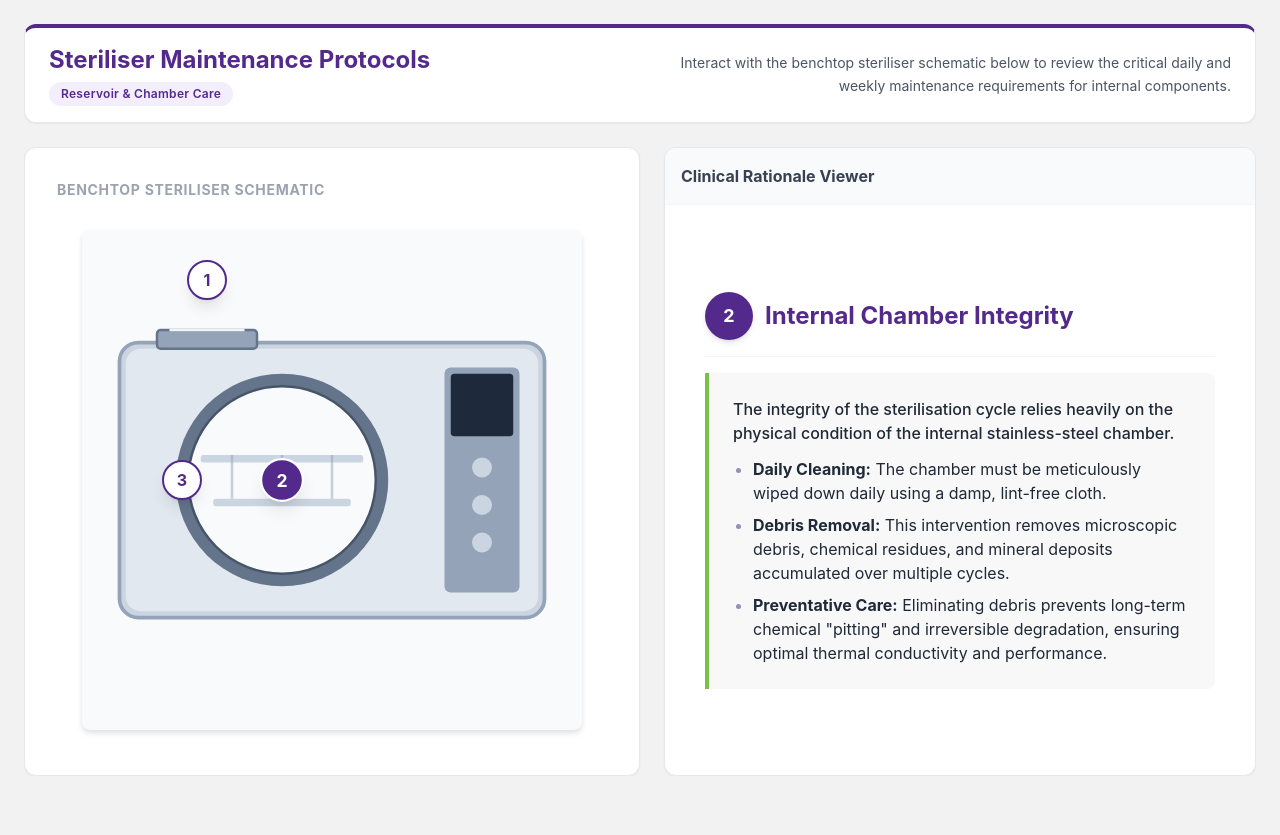
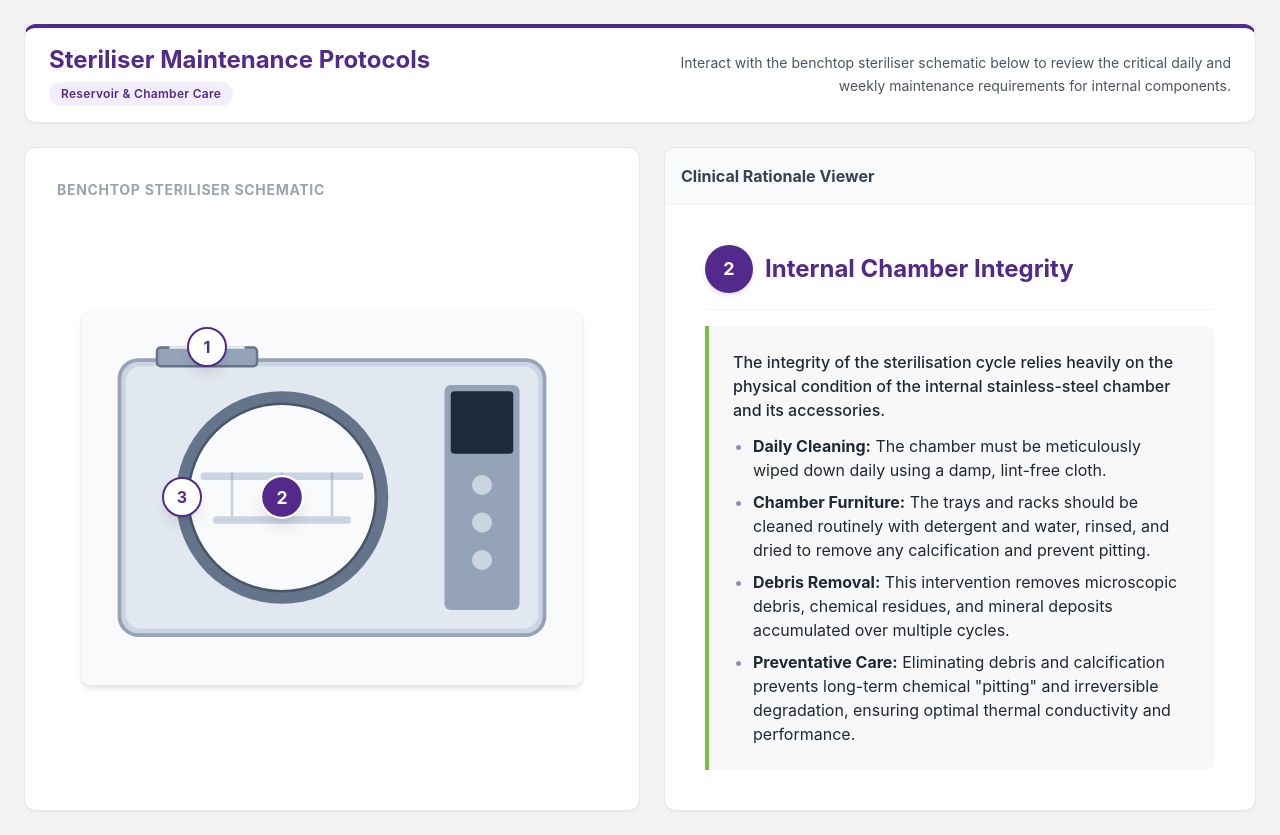
Before and after one commit to DapaLMS1/Steriliser-Maintenance, a plain HTML site: page index.html in a window 1280 px wide. Both pictures are taken after a click on the button "Chamber Maintenance". Before the commit the page ends 800 px from the top, so only its background shows below. Drawn offline with nearby package versions, Linux system fonts and the light colour scheme.

Commit message:
Update index.html

```diff
--- a/index.html
+++ b/index.html
@@ -57,9 +57,9 @@
         }
     </style>
 </head>
-<body class="bg-brand-bg text-gray-800 h-screen p-4 md:p-6 antialiased flex flex-col overflow-hidden">
+<body class="bg-brand-bg text-gray-800 min-h-screen p-4 md:p-6 antialiased flex flex-col">
 
-    <div class="w-full h-full mx-auto flex flex-col gap-4 md:gap-6 flex-1 overflow-hidden max-w-7xl">
+    <div class="w-full mx-auto flex flex-col gap-4 md:gap-6 flex-1 max-w-7xl">
 
         <!-- Compact Header Section -->
         <header class="bg-white rounded-xl shadow-sm border border-gray-200 p-4 md:px-6 md:py-4 flex flex-col md:flex-row md:items-center justify-between gap-3 border-t-4 border-t-brand-dark shrink-0">
@@ -75,14 +75,14 @@
         </header>
 
         <!-- Main Interactive Workspace -->
-        <main class="flex flex-col lg:flex-row gap-4 md:gap-6 flex-1 overflow-hidden">
+        <main class="flex flex-col md:flex-row gap-4 md:gap-6 flex-1">
 
             <!-- Left: Visual Diagram -->
-            <div class="lg:w-1/2 bg-white rounded-xl shadow-sm border border-gray-200 p-4 md:p-8 flex flex-col relative shrink-0 min-h-[300px] lg:min-h-0 overflow-hidden">
+            <div class="md:w-1/2 bg-white rounded-xl shadow-sm border border-gray-200 p-4 md:p-8 flex flex-col relative shrink-0 min-h-[300px] md:min-h-0">
                 <h2 class="text-xs md:text-sm font-bold text-gray-400 uppercase tracking-wider mb-2 md:mb-4 w-full text-left flex-shrink-0">Benchtop Steriliser Schematic</h2>
 
                 <!-- SVG Diagram Container -->
-                <div class="relative w-full max-w-[500px] aspect-video md:aspect-square mx-auto my-auto">
+                <div class="relative w-full max-w-[500px] aspect-[4/3] mx-auto my-auto">
                     <!-- Base SVG Graphic -->
                     <svg viewBox="0 0 400 300" class="w-full h-full drop-shadow-md rounded-lg" style="background-color: #f8fafc;">
                         <!-- Steriliser Body -->
@@ -140,8 +140,8 @@
             </div>
 
             <!-- Right: Content Display Panel -->
-            <div class="lg:w-1/2 bg-white rounded-xl shadow-sm border border-gray-200 flex flex-col overflow-y-auto shrink-0 lg:shrink h-full">
-                <div class="p-4 border-b border-gray-100 bg-gray-50 shrink-0">
+            <div class="md:w-1/2 bg-white rounded-xl shadow-sm border border-gray-200 flex flex-col shrink-0 md:shrink h-full min-h-[300px]">
+                <div class="p-4 border-b border-gray-100 bg-gray-50 shrink-0 rounded-t-xl">
                     <h3 class="font-bold text-gray-700">Clinical Rationale Viewer</h3>
                 </div>
 
@@ -172,7 +172,7 @@
             'chamber': {
                 number: 2,
                 title: 'Internal Chamber Integrity',
-                content: '<p class="mb-3 font-medium">The integrity of the sterilisation cycle relies heavily on the physical condition of the internal stainless-steel chamber.</p><ul class="list-disc pl-5 space-y-2 marker:text-brand-muted"><li class="text-gray-800"><strong>Daily Cleaning:</strong> The chamber must be meticulously wiped down daily using a damp, lint-free cloth.</li><li class="text-gray-800"><strong>Debris Removal:</strong> This intervention removes microscopic debris, chemical residues, and mineral deposits accumulated over multiple cycles.</li><li class="text-gray-800"><strong>Preventative Care:</strong> Eliminating debris prevents long-term chemical "pitting" and irreversible degradation, ensuring optimal thermal conductivity and performance.</li></ul>'
+                content: '<p class="mb-3 font-medium">The integrity of the sterilisation cycle relies heavily on the physical condition of the internal stainless-steel chamber and its accessories.</p><ul class="list-disc pl-5 space-y-2 marker:text-brand-muted"><li class="text-gray-800"><strong>Daily Cleaning:</strong> The chamber must be meticulously wiped down daily using a damp, lint-free cloth.</li><li class="text-gray-800"><strong>Chamber Furniture:</strong> The trays and racks should be cleaned routinely with detergent and water, rinsed, and dried to remove any calcification and prevent pitting.</li><li class="text-gray-800"><strong>Debris Removal:</strong> This intervention removes microscopic debris, chemical residues, and mineral deposits accumulated over multiple cycles.</li><li class="text-gray-800"><strong>Preventative Care:</strong> Eliminating debris and calcification prevents long-term chemical "pitting" and irreversible degradation, ensuring optimal thermal conductivity and performance.</li></ul>'
             },
             'gasket': {
                 number: 3,
@@ -219,6 +219,11 @@
             // Small timeout ensures the DOM registers the change so the CSS animation fires properly
             setTimeout(() => {
                 displayArea.innerHTML = newContent;
+
+                // On mobile/very small screens, scroll down to the content area automatically when clicked
+                if (window.innerWidth < 768) {
+                    displayArea.scrollIntoView({ behavior: 'smooth', block: 'start' });
+                }
             }, 10);
         }
     </script>
```
